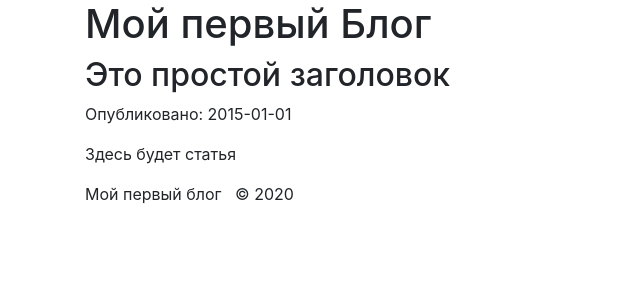
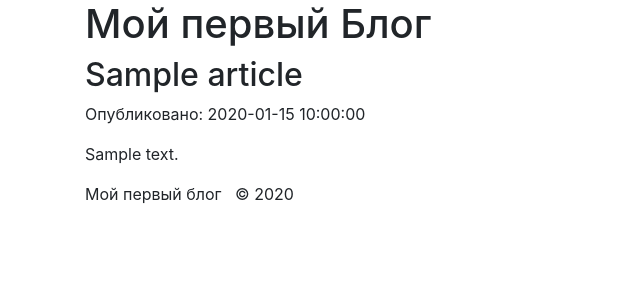
Before and after one commit to Greshch/blog_php, a PHP site: page /article.php?id=1 in a window 1280 px wide. Shown: the top 300 px of the page, without its empty margins (0-640 px from the left). Run offline with PHP 8.4, Linux system fonts and the light colour scheme; tables that the repository leaves empty or names only in its code hold one stand-in row (values such as "Sample post").

Commit message:
get_all() get_article end of less_8

```diff
--- a/article.php
+++ b/article.php
@@ -1,9 +1,13 @@
 <?php
-
 
 require_once("database.php");
 require_once("models/articles.php");
 
-$article = articles_get($_GET['id']);
+$link = db_connect();
+$article = articles_get($link, $_GET['id']);
+
+/*echo "<pre>";
+print_r($article);
+echo "</pre>";*/
 
 include ("views/article.php");
--- a/models/articles.php
+++ b/models/articles.php
@@ -18,10 +18,17 @@ function articles_all($link)
    return $articles;
 }
 
-function articles_get($id)
+function articles_get($link, $id)
 {
-    return ['id' => 1, 'title' => "Это простой заголовок" , 'date' => "2015-01-01",
-        'content' => "Здесь будет статья"];
+    /*return ['id' => 1, 'title' => "Это простой заголовок" , 'date' => "2015-01-01",
+        'content' => "Здесь будет статья"];*/
+    $query = sprintf("SELECT * FROM articles WHERE id=%d", (int)$id);
+    $result = mysqli_query($link, $query);
+    if (!$result) {
+        die(mysqli_error($link));
+    }
+    $article = mysqli_fetch_assoc($result);
+    return $article;
 }
 
 function articles_new($title, $date, $content)
```
